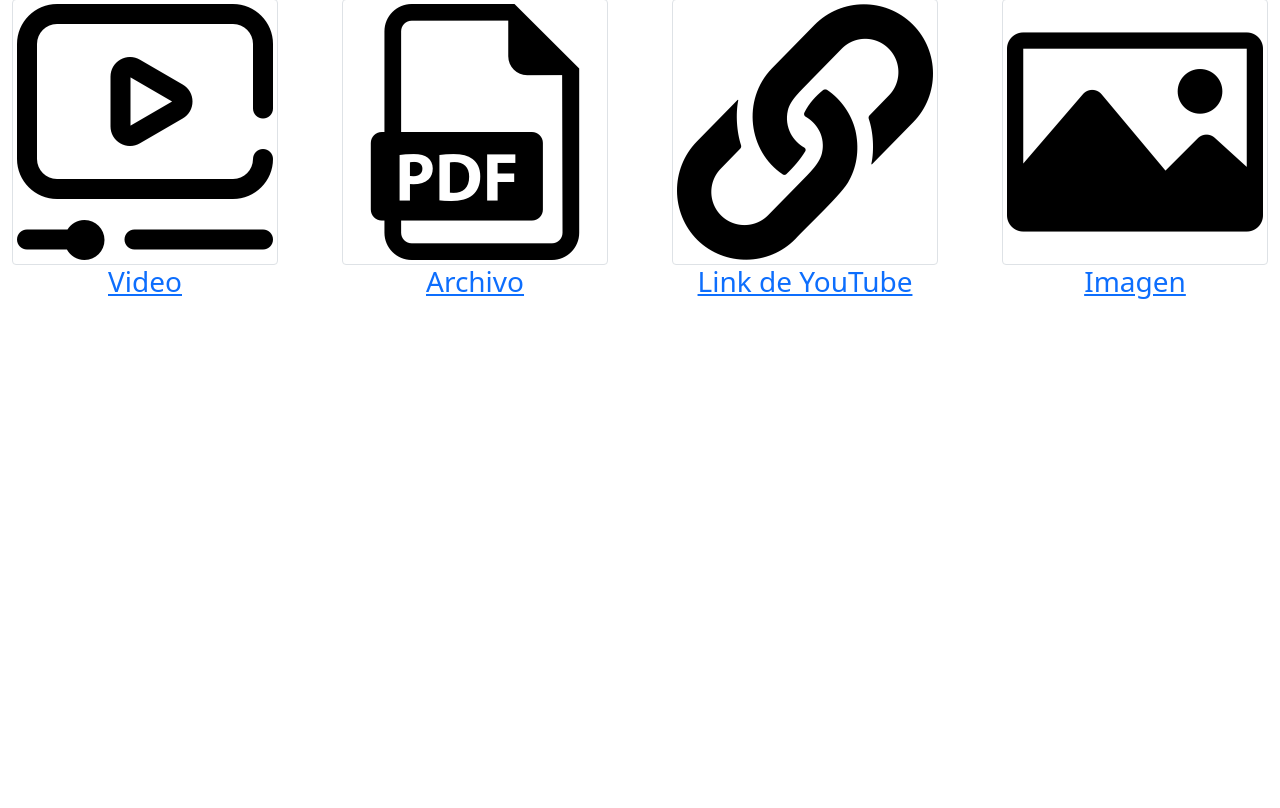
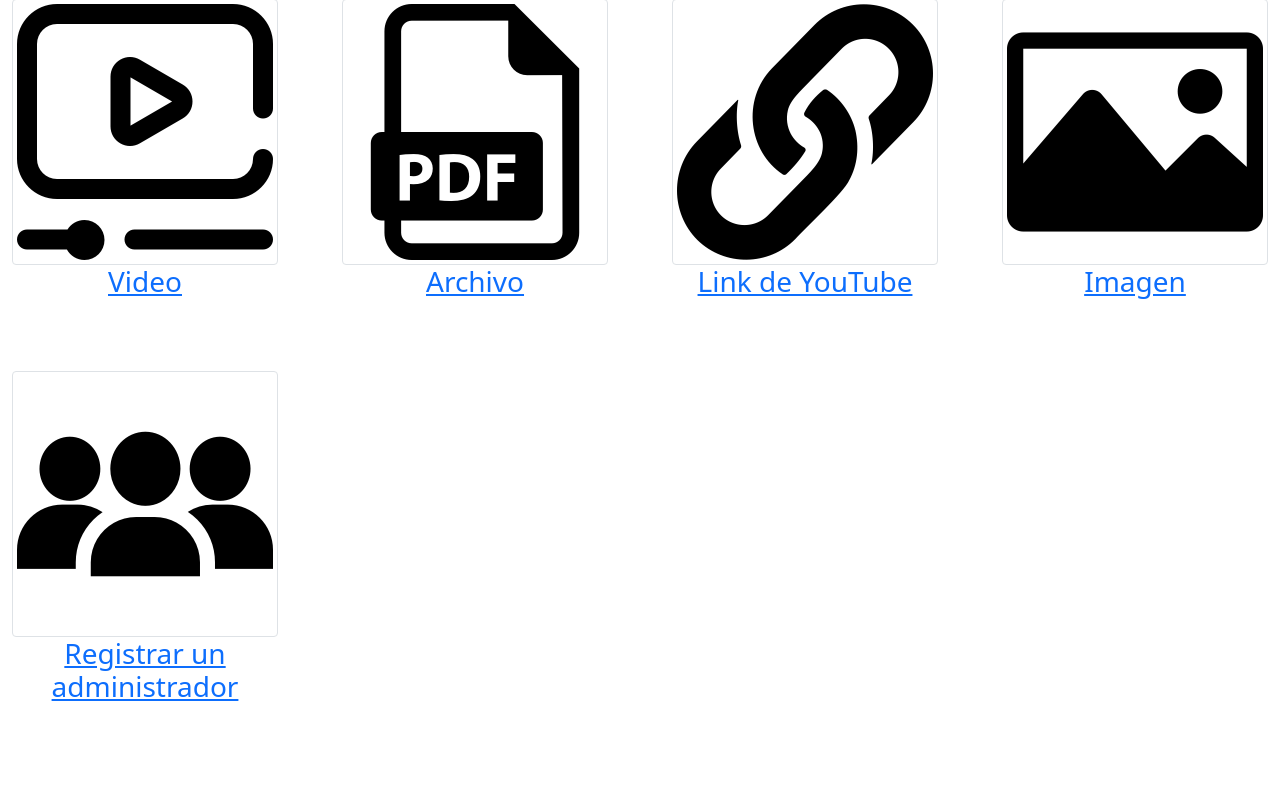
Before and after one commit to andres310/Biblioteca, a Django app: page /upload/ in a window 1280 px wide. Shown: the part 71-879 px from the top of the page. Before the commit the page ends 370 px from the top, so only its background shows below. Run offline with Django 3.2, Linux system fonts and the light colour scheme.

Commit message:
Se agregó el link al registro de administradores

```diff
--- a/biblioteca/templates/upload.html
+++ b/biblioteca/templates/upload.html
@@ -48,6 +48,12 @@
             <a href="#imagenModal" id="imagen" data-bs-toggle="modal" role="button" aria-expanded="false" aria-controls="imagenModal">
                 <img src="{% static 'img/image.png' %}" class="img-thumbnail" alt="subir imagen">
                 <h3>Imagen</h3>
+            </a>
+        </div>
+        <div class="img-card">
+            <a href="{% url 'signup' %}" id="registro" role="button">
+                <img src="{% static 'img/signup.png' %}" class="img-thumbnail" alt="Registro">
+                <h3>Registrar un administrador</h3>
             </a>
         </div>
     </section>
```
Also changed, not shown: biblioteca/static/img/signup.png (added), 3 other files.
